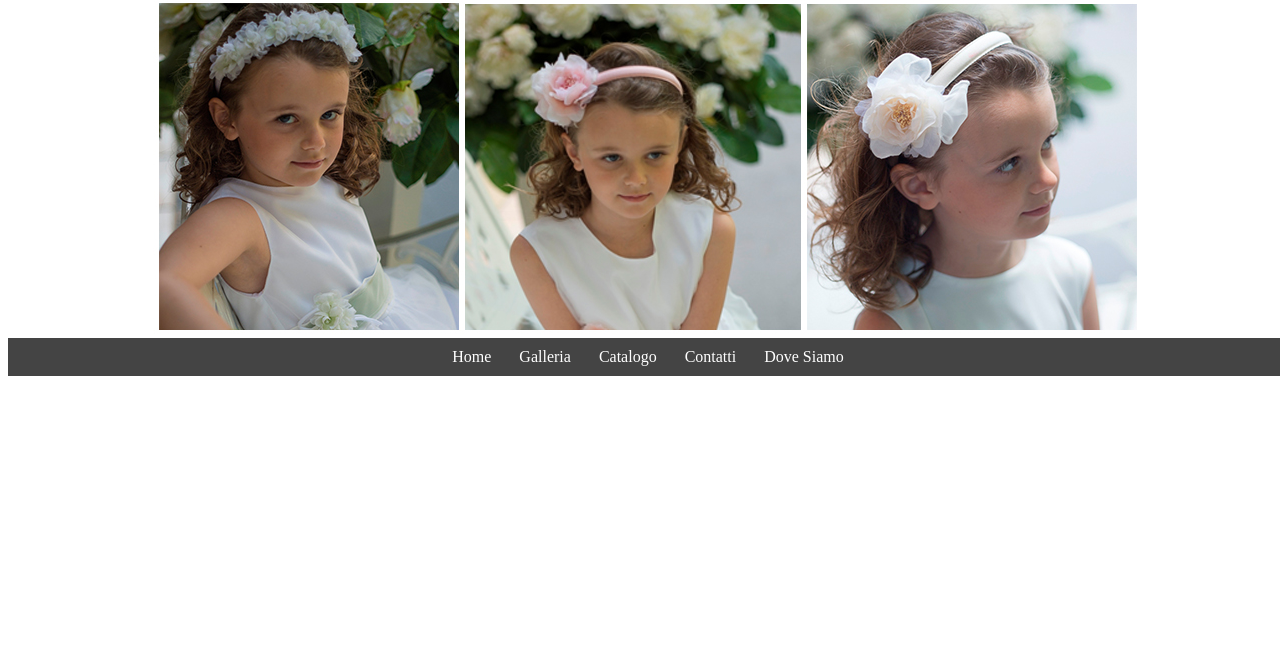
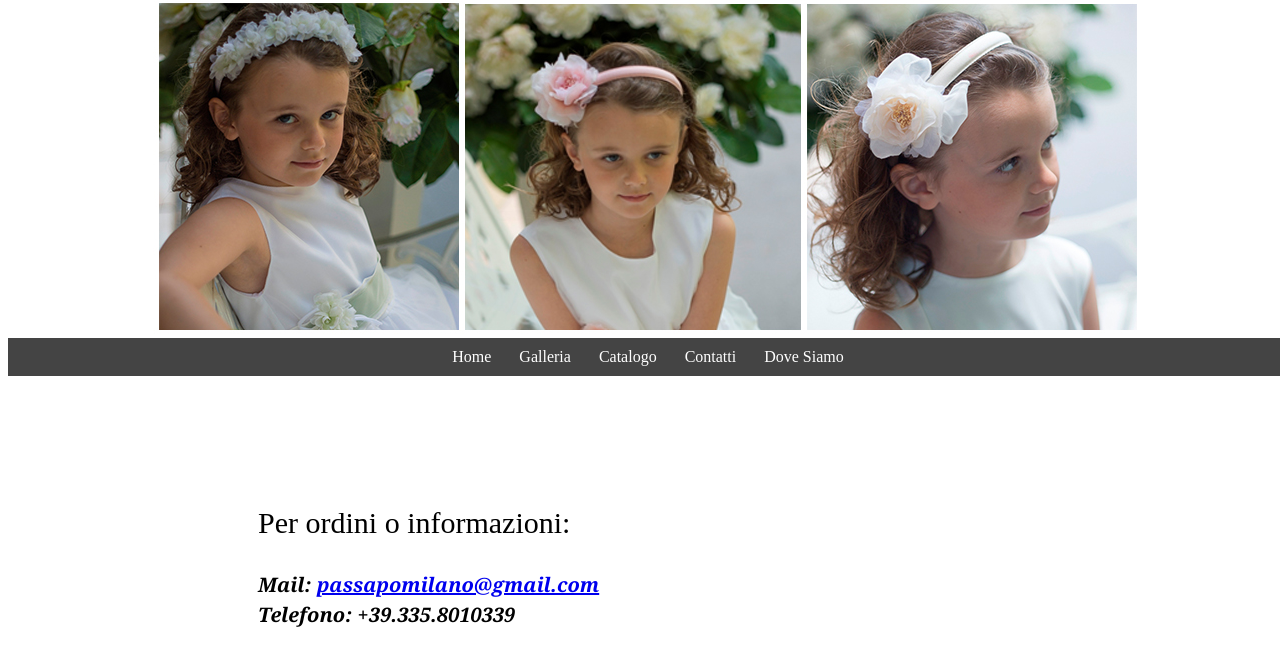
Before and after one commit to d3athstorm/PassapoCondiviso, a PHP site: page /contatti.php in a window 1280 px wide; the page is wider, and only the part inside the window is pictured. Shown: the part 345-995 px from the top of that part. Before the commit the page ends 721 px from the top of that part, so only its background shows below. Run offline with PHP 8.4, Linux system fonts and the light colour scheme.

Commit message:
inserito i contatti

```diff
--- a/Passapo/contatti.php
+++ b/Passapo/contatti.php
@@ -35,6 +35,17 @@
 						</ul>
 					</nav>
 				</div>
+				<div id="indirizzo" style="float:left;position:relative;top:100px;width:100%;margin-bottom:50px;z-index:-1;">
+					<p>
+						Per ordini o informazioni:<br>
+					</p>
+					<p class="ind">
+						<font>
+							Mail: <a href="mailto:passapomilano@gmail.com">passapomilano@gmail.com</a><br>
+							Telefono: +39.335.8010339
+						</font>
+					</p>
+				</div>
 			</div>
 		</div>
 		<script>
```
